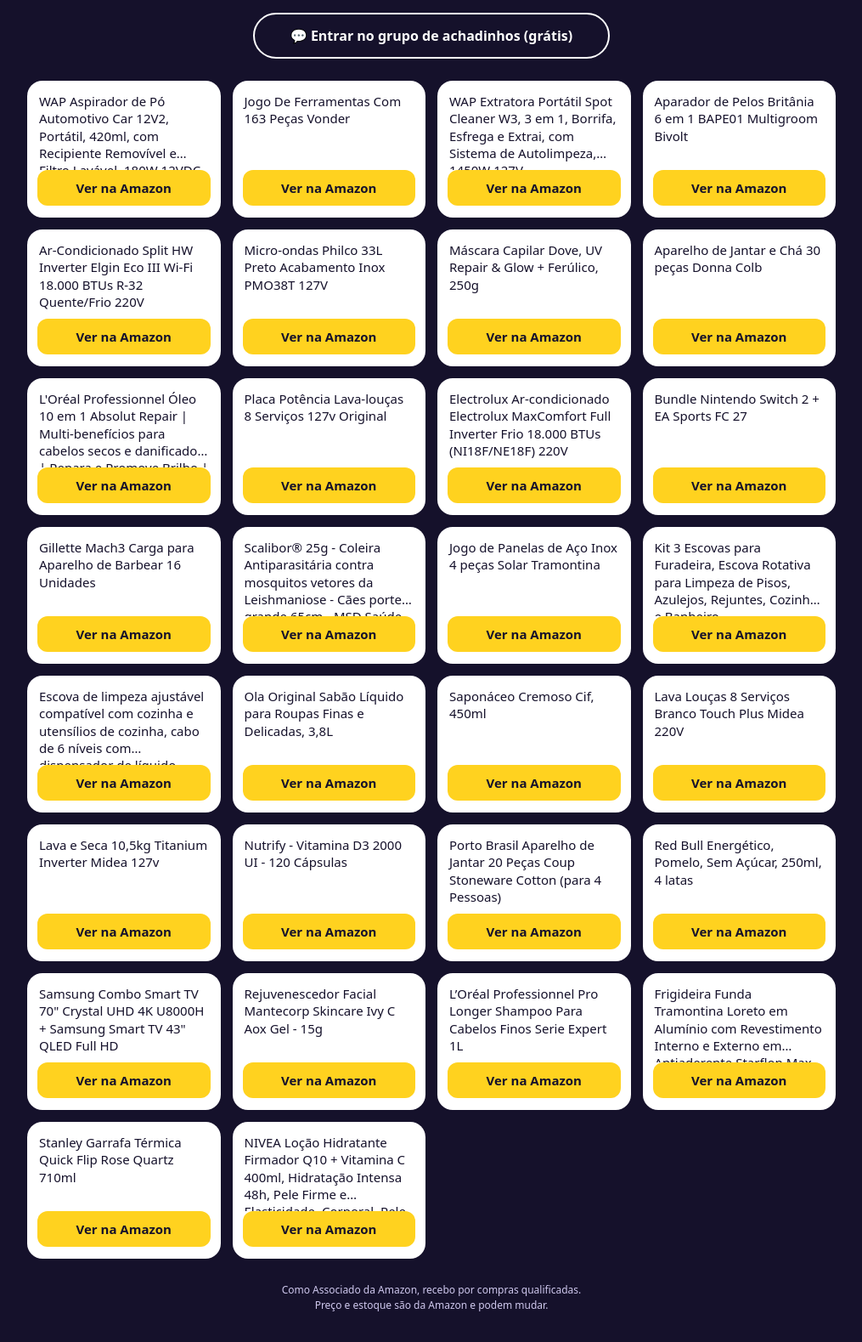
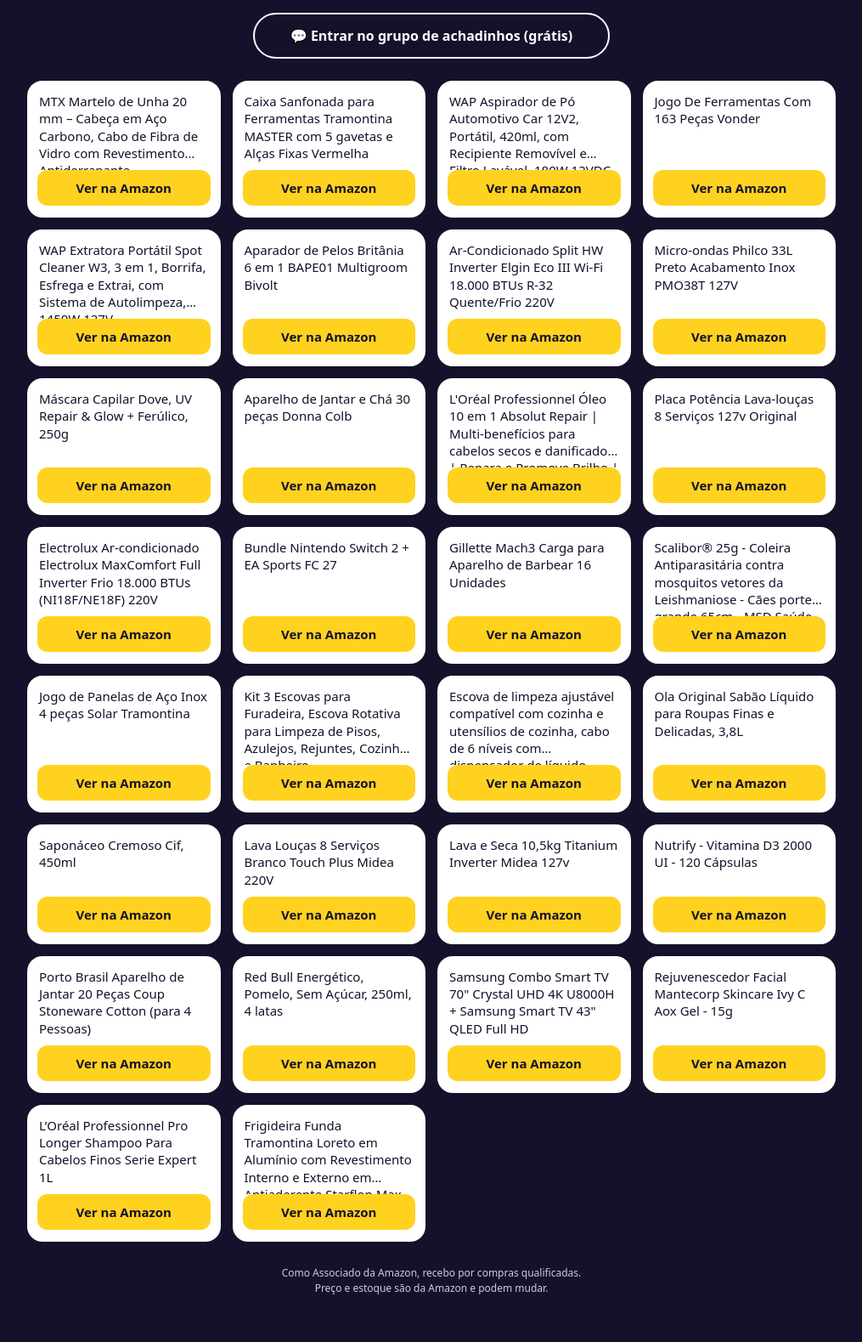
Before and after one commit to trudestr/achados, a plain HTML site: page index.html in a window 1280 px wide. Shown: the part 119-1698 px from the top of the page at 85% size, without its empty margins (132-1147 px from the left). Drawn offline with Linux system fonts and the light colour scheme.

Commit message:
página da Amazon 28/11 10:43

```diff
--- a/index.html
+++ b/index.html
@@ -27,6 +27,8 @@ footer{color:#CFC8EE;font-size:12px;text-align:center;padding:0 22px 34px;line-h
 <body><header><p class="perfil">@BUSCADOR.DESCONTOS</p><h1>Achados da Amazon</h1>
 <p class="sub">Os que saíram no grupo, o mais novo em cima</p><a class="grupo" href="https://chat.whatsapp.com/DBaHA4SVEhNLkJRnghaYI1">💬 Entrar no grupo de achadinhos (grátis)</a></header>
 <main>
+<article class="card"><p class="nome">MTX Martelo de Unha 20 mm – Cabeça em Aço Carbono, Cabo de Fibra de Vidro com Revestimento Antiderrapante</p><a class="comprar" href="https://www.amazon.com.br/dp/B07V98KFP5/ref=nosim?tag=mandishop0a-20" rel="nofollow sponsored noopener">Ver na Amazon</a></article>
+<article class="card"><p class="nome">Caixa Sanfonada para Ferramentas Tramontina MASTER com 5 gavetas e Alças Fixas Vermelha</p><a class="comprar" href="https://www.amazon.com.br/dp/B0H2BC216K/ref=nosim?tag=mandishop0a-20" rel="nofollow sponsored noopener">Ver na Amazon</a></article>
 <article class="card"><p class="nome">WAP Aspirador de Pó Automotivo Car 12V2, Portátil, 420ml, com Recipiente Removível e Filtro Lavável, 180W 12VDC</p><a class="comprar" href="https://www.amazon.com.br/dp/B0CLDRS18S/ref=nosim?tag=mandishop0a-20" rel="nofollow sponsored noopener">Ver na Amazon</a></article>
 <article class="card"><p class="nome">Jogo De Ferramentas Com 163 Peças Vonder</p><a class="comprar" href="https://www.amazon.com.br/dp/B0C9TZPX5J/ref=nosim?tag=mandishop0a-20" rel="nofollow sponsored noopener">Ver na Amazon</a></article>
 <article class="card"><p class="nome">WAP Extratora Portátil Spot Cleaner W3, 3 em 1, Borrifa, Esfrega e Extrai, com Sistema de Autolimpeza, 1450W 127V</p><a class="comprar" href="https://www.amazon.com.br/dp/B0CH3WBKN6/ref=nosim?tag=mandishop0a-20" rel="nofollow sponsored noopener">Ver na Amazon</a></article>
@@ -55,8 +57,6 @@ footer{color:#CFC8EE;font-size:12px;text-align:center;padding:0 22px 34px;line-h
 <article class="card"><p class="nome">Rejuvenescedor Facial Mantecorp Skincare Ivy C Aox Gel - 15g</p><a class="comprar" href="https://www.amazon.com.br/dp/B0GTCBJ262/ref=nosim?tag=mandishop0a-20" rel="nofollow sponsored noopener">Ver na Amazon</a></article>
 <article class="card"><p class="nome">L’Oréal Professionnel Pro Longer Shampoo Para Cabelos Finos Serie Expert 1L</p><a class="comprar" href="https://www.amazon.com.br/dp/B0H4S7D2TT/ref=nosim?tag=mandishop0a-20" rel="nofollow sponsored noopener">Ver na Amazon</a></article>
 <article class="card"><p class="nome">Frigideira Funda Tramontina Loreto em Alumínio com Revestimento Interno e Externo em Antiaderente Starflon Max Vermelho 24 cm 2,2 L</p><a class="comprar" href="https://www.amazon.com.br/dp/B09Y7GM4KY/ref=nosim?tag=mandishop0a-20" rel="nofollow sponsored noopener">Ver na Amazon</a></article>
-<article class="card"><p class="nome">Stanley Garrafa Térmica Quick Flip Rose Quartz 710ml</p><a class="comprar" href="https://www.amazon.com.br/dp/B0DCWT7ZZM/ref=nosim?tag=mandishop0a-20" rel="nofollow sponsored noopener">Ver na Amazon</a></article>
-<article class="card"><p class="nome">NIVEA Loção Hidratante Firmador Q10 + Vitamina C 400ml, Hidratação Intensa 48h, Pele Firme e Elasticidade, Corporal, Pele Seca e Extrasseca</p><a class="comprar" href="https://www.amazon.com.br/dp/B07LFMZBKW/ref=nosim?tag=mandishop0a-20" rel="nofollow sponsored noopener">Ver na Amazon</a></article>
 </main>
 <footer>Como Associado da Amazon, recebo por compras qualificadas.<br>Preço e estoque são da Amazon e podem mudar.</footer>
 </body></html>
```
